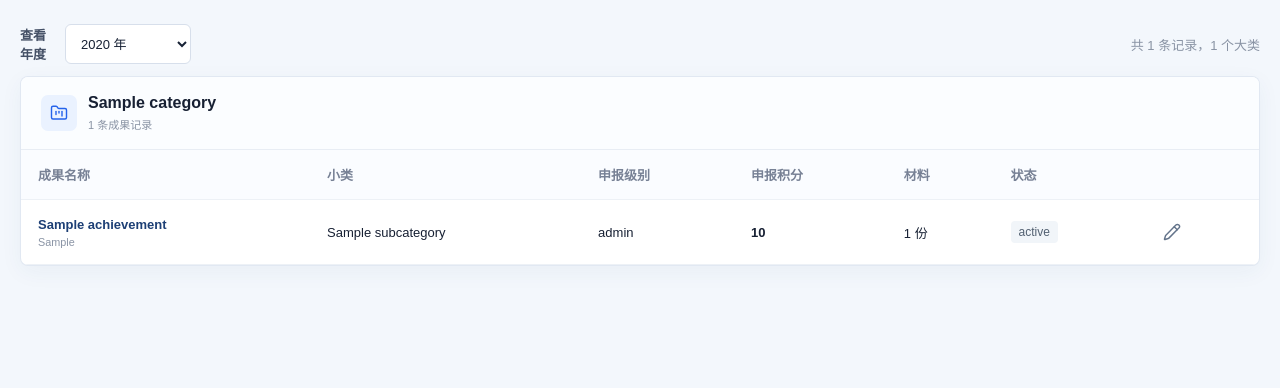
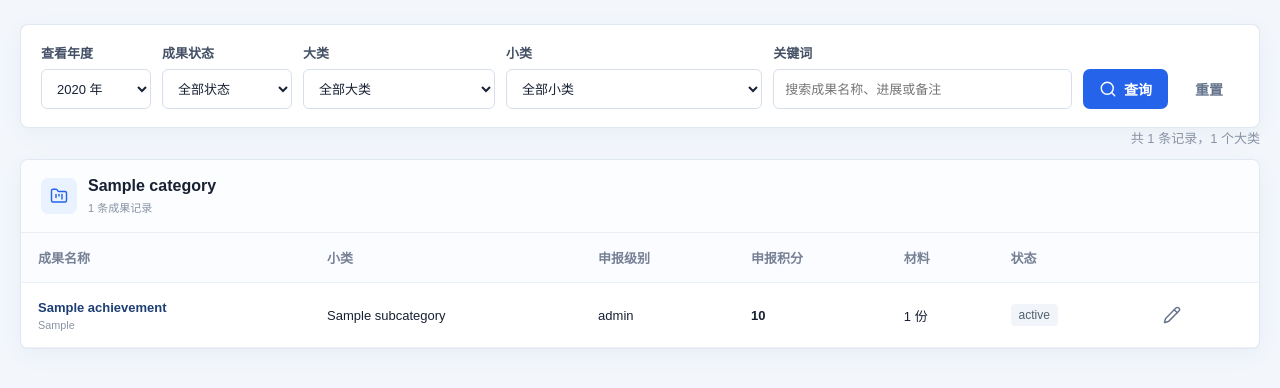
Before and after one commit to Devilyuu/teacher-achievement-system, a FastAPI app: template app/templates/achievements/list.html in a window 1280 px wide. Shown: the part 86-474 px from the top of the page. Run offline with FastAPI, Linux system fonts and the light colour scheme; the template is opened without the code that fills it: most values are stand-ins (such as "Sample title", 1, 10 or a date in 2020).

Commit message:
feat: add achievement list filters

```diff
--- a/app/static/app.css
+++ b/app/static/app.css
@@ -61,6 +61,10 @@ svg { width: 18px; height: 18px; stroke-width: 1.9; }
 .toolbar { display: flex; align-items: center; justify-content: space-between; max-width: 1240px; margin: 0 auto 12px; }
 .year-filter { display: flex; align-items: center; gap: 9px; font-size: 13px; color: #667085; }
 .year-filter select { min-width: 110px; }
+.achievement-filter-panel { padding: 18px 20px; margin-bottom: 12px; }
+.achievement-filter-form { display: grid; grid-template-columns: 110px 130px minmax(150px, .9fr) minmax(190px, 1.2fr) minmax(220px, 1.4fr) auto auto; align-items: end; gap: 11px; }
+.achievement-filter-form .button { white-space: nowrap; }
+.achievement-result-toolbar { justify-content: flex-end; }
 .record-count { color: #8993a4; font-size: 13px; }
 .text-link { display: inline-flex; align-items: center; gap: 5px; color: var(--blue); font-size: 13px; }
 .text-link svg { width: 15px; }
@@ -266,6 +270,8 @@ input:focus, select:focus, textarea:focus { border-color: #6b9df4; box-shadow: 0
     .user-create-form { grid-template-columns: 1fr 1fr; }.user-create-form .button { align-self: end; }
     .summary-filter-form { grid-template-columns: 1fr 1fr; }
     .summary-stat-grid { grid-template-columns: repeat(3, minmax(0, 1fr)); }
+    .achievement-filter-form { grid-template-columns: 1fr 1fr; }
+    .achievement-keyword { grid-column: 1 / -1; }
 }
 @media (max-width: 640px) {
     .sidebar { position: static; width: 100%; height: auto; flex-direction: row; align-items: center; padding: 10px 14px; }
@@ -279,4 +285,6 @@ input:focus, select:focus, textarea:focus { border-color: #6b9df4; box-shadow: 0
     .summary-filter-form { grid-template-columns: 1fr; }
     .summary-stat-grid { grid-template-columns: 1fr 1fr; }
     .summary-stat-grid .stat-item:last-child { grid-column: 1 / -1; }
+    .achievement-filter-form { grid-template-columns: 1fr; }
+    .achievement-keyword { grid-column: auto; }
 }
--- a/app/templates/achievements/list.html
+++ b/app/templates/achievements/list.html
@@ -19,15 +19,53 @@
     </div>
 </header>
 
-<section class="toolbar">
-    <form method="get" action="/achievements" class="year-filter">
-        <label for="year">查看年度</label>
-        <select id="year" name="year" onchange="this.form.submit()">
+<section class="panel achievement-filter-panel">
+    <form method="get" action="/achievements" class="achievement-filter-form">
+        <label>
+            <span>查看年度</span>
+            <select name="year">
             {% for year in available_years %}
             <option value="{{ year }}" {% if year == selected_year %}selected{% endif %}>{{ year }} 年</option>
             {% endfor %}
-        </select>
+            </select>
+        </label>
+        <label>
+            <span>成果状态</span>
+            <select name="status">
+                <option value="">全部状态</option>
+                {% for item_status in statuses %}
+                <option value="{{ item_status }}" {% if item_status == filters.status %}selected{% endif %}>{{ item_status }}</option>
+                {% endfor %}
+            </select>
+        </label>
+        <label>
+            <span>大类</span>
+            <select id="achievement-category" name="category">
+                <option value="">全部大类</option>
+                {% for item_category in category_options %}
+                <option value="{{ item_category }}" {% if item_category == filters.category %}selected{% endif %}>{{ item_category }}</option>
+                {% endfor %}
+            </select>
+        </label>
+        <label>
+            <span>小类</span>
+            <select id="achievement-subcategory" name="subcategory">
+                <option value="">全部小类</option>
+                {% for rule in rules %}
+                <option value="{{ rule.subcategory }}" data-category="{{ rule.category }}" {% if rule.subcategory == filters.subcategory %}selected{% endif %}>{{ rule.subcategory }}</option>
+                {% endfor %}
+            </select>
+        </label>
+        <label class="achievement-keyword">
+            <span>关键词</span>
+            <input type="search" name="q" value="{{ filters.keyword }}" placeholder="搜索成果名称、进展或备注">
+        </label>
+        <button class="button primary" type="submit"><i data-lucide="search"></i>查询</button>
+        <a class="button ghost" href="/achievements?year={{ selected_year }}">重置</a>
     </form>
+</section>
+
+<section class="toolbar achievement-result-toolbar">
     <span class="record-count">共 {{ achievements|length }} 条记录，{{ achievement_groups|length }} 个大类</span>
 </section>
 
@@ -81,11 +119,49 @@
 {% else %}
 <section class="panel table-panel">
     <div class="empty-state">
+        {% if is_filtered %}
+        <span class="empty-icon"><i data-lucide="search-x"></i></span>
+        <h2>没有符合条件的成果</h2>
+        <p>可以调整关键词、类别或状态后重新查询。</p>
+        <a class="button secondary" href="/achievements?year={{ selected_year }}"><i data-lucide="rotate-ccw"></i>清除筛选</a>
+        {% else %}
         <span class="empty-icon"><i data-lucide="folder-open"></i></span>
         <h2>该年度还没有成果记录</h2>
         <p>成果和过程性工作都可以先记录，支撑材料可以稍后补充。</p>
         <a class="button primary" href="/achievements/new"><i data-lucide="plus"></i>新增成果</a>
+        {% endif %}
     </div>
 </section>
 {% endif %}
 {% endblock %}
+
+{% block scripts %}
+<script>
+    (() => {
+        const categorySelect = document.getElementById("achievement-category");
+        const subcategorySelect = document.getElementById("achievement-subcategory");
+        if (!categorySelect || !subcategorySelect) return;
+
+        const applyCategory = (resetMismatch) => {
+            const category = categorySelect.value;
+            const selected = subcategorySelect.value;
+            let selectedMatches = !selected;
+
+            Array.from(subcategorySelect.options).forEach((option) => {
+                if (!option.dataset.category) return;
+                const matches = !category || option.dataset.category === category;
+                option.hidden = !matches;
+                option.disabled = !matches;
+                if (option.value === selected && matches) selectedMatches = true;
+            });
+
+            if (resetMismatch && !selectedMatches) {
+                subcategorySelect.value = "";
+            }
+        };
+
+        applyCategory(false);
+        categorySelect.addEventListener("change", () => applyCategory(true));
+    })();
+</script>
+{% endblock %}
```
Also changed, not shown: app/routers/achievements.py (+32 -9 lines), tests/test_achievements.py (+100 -6 lines).
